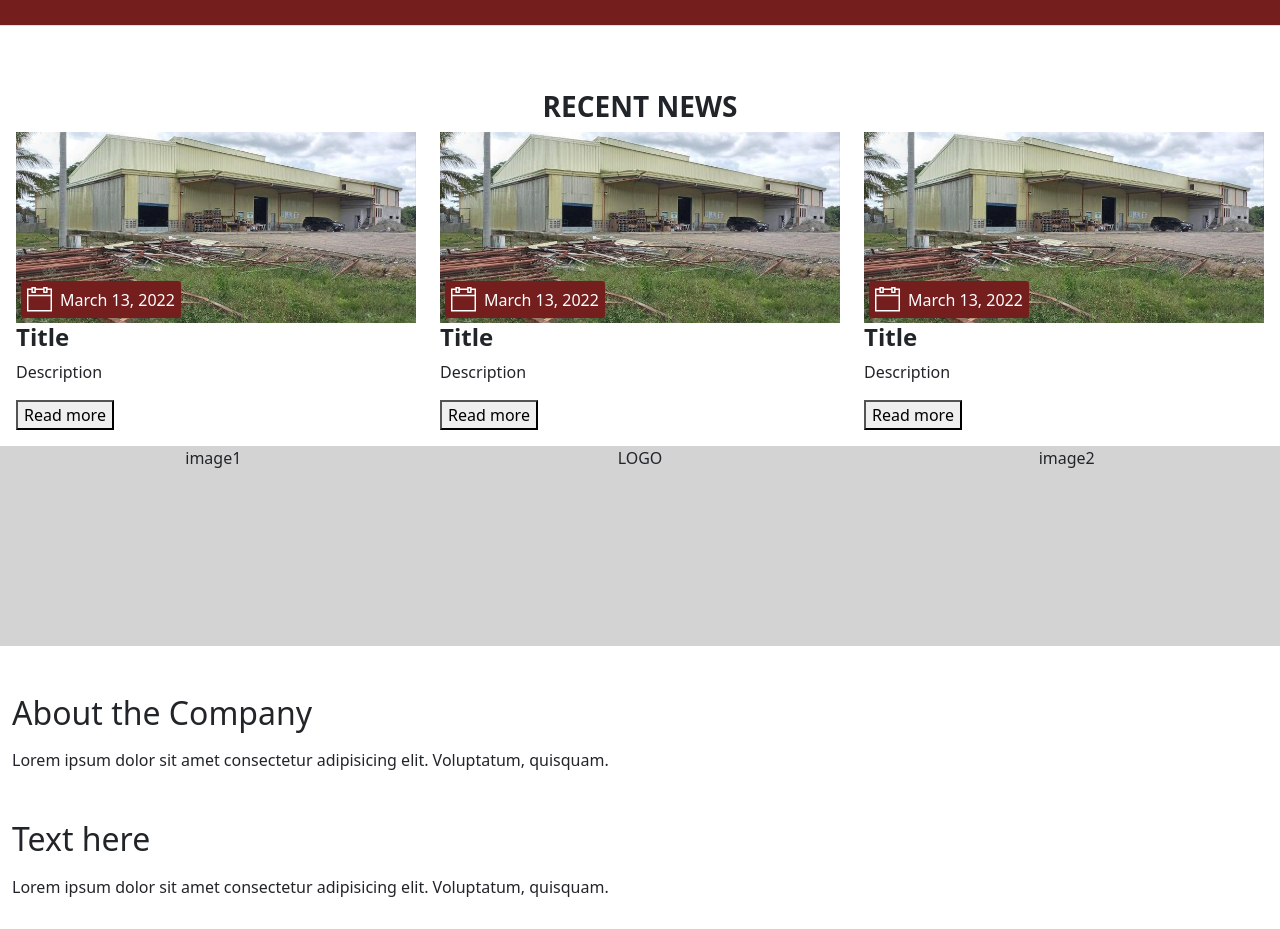
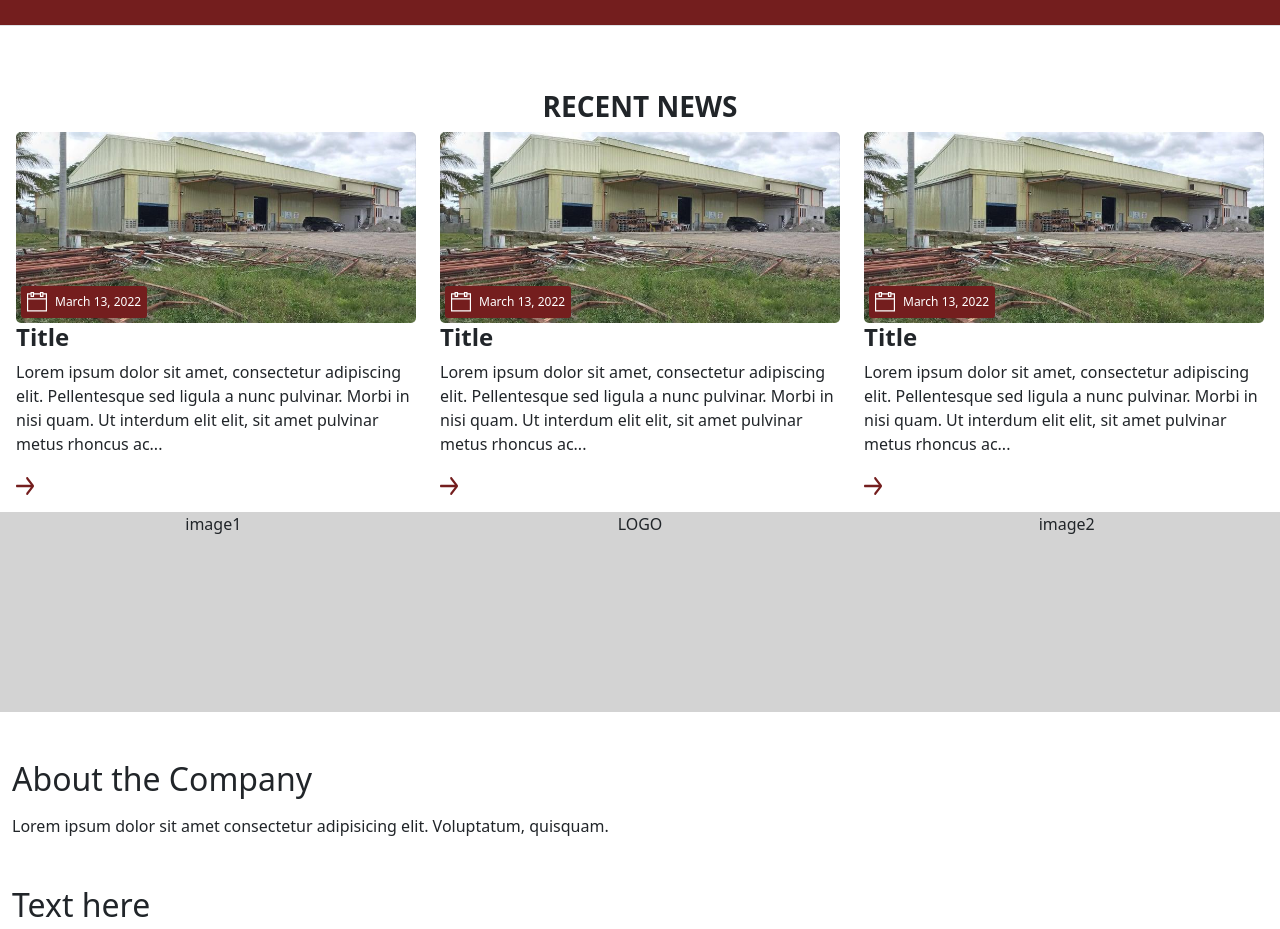
Before and after one commit to floooptimism/kauswagan-company-site, a website: page index.html in a window 1280 px wide. Shown: the part 1520-2449 px from the top of the page. Drawn offline with nearby package versions, Linux system fonts and the light colour scheme.

Commit message:
update on news

```diff
--- a/index.html
+++ b/index.html
@@ -256,7 +256,7 @@
             <div class="news-card-image-container ">
               <img src="assets/cover.jpeg" alt="">
               <div class="news-card-image-date d-flex align-items-center">
-                <svg class="me-2" width="25" height="25" viewBox="0 0 25 25" fill="none" xmlns="http://www.w3.org/2000/svg">
+                <svg class="me-2" viewBox="0 0 25 25" fill="none" xmlns="http://www.w3.org/2000/svg">
                   <path d="M20.5882 1.52941V0H16.1765V1.52941H8.82353V0H4.41176V1.52941H0V24.4706H25V1.52941H20.5882ZM17.6471 1.52941H19.1176V4.58824H17.6471V1.52941ZM5.88235 1.52941H7.35294V4.58824H5.88235V1.52941ZM23.5294 22.9412H1.47059V9.29729H23.5294V22.9412ZM1.47059 7.76788V3.05882H4.41176V6.11765H8.82353V3.05882H16.1765V6.11765H20.5882V3.05882H23.5294V7.76788H1.47059Z" fill=""></path></svg>
                 March 13, 2022
               </div>
@@ -264,8 +264,13 @@
 
             <div class="news-card-info">
               <h4 class="fw-bold">Title</h4>
-              <p>Description</p>
-              <button>Read more</button>
+              <p class="news-card-info-description fs-6 text">Lorem ipsum dolor sit amet, consectetur adipiscing elit. Pellentesque sed ligula a nunc pulvinar. Morbi in nisi quam. Ut interdum elit elit, sit amet pulvinar metus rhoncus ac...
+              </p>
+              <a>
+                <svg width="24" height="24" viewBox="0 0 24 24" fill="none" xmlns="http://www.w3.org/2000/svg">
+                  <path d="M23.6211 13.1773L15.7579 23.5043C15.5053 23.8348 15.1895 24 14.8737 24C14.5579 24 14.2421 23.8348 13.9895 23.5043C13.4842 22.8434 13.4842 21.8107 13.9895 21.1497L19.7053 13.673H1.26316C0.568421 13.673 0 12.9294 0 12.0207C0 11.1119 0.568421 10.3683 1.26316 10.3683H19.7053L13.9579 2.85026C13.4526 2.18933 13.4526 1.15663 13.9579 0.495697C14.4632 -0.165232 15.2526 -0.165232 15.7579 0.495697L23.6211 10.8227C24.1263 11.4836 24.1263 12.5577 23.6211 13.1773Z" fill="#741E1E"/>
+                </svg>
+              </a>
             </div>
           </div>
           <div class="col-md news-card">
@@ -279,8 +284,13 @@
             </div>
             <div class="news-card-info">
               <h4 class="fw-bold">Title</h4>
-              <p>Description</p>
-              <button>Read more</button>
+              <p class="news-card-info-description fs-6 text">Lorem ipsum dolor sit amet, consectetur adipiscing elit. Pellentesque sed ligula a nunc pulvinar. Morbi in nisi quam. Ut interdum elit elit, sit amet pulvinar metus rhoncus ac...
+              </p>
+              <a>
+                <svg width="24" height="24" viewBox="0 0 24 24" fill="none" xmlns="http://www.w3.org/2000/svg">
+                  <path d="M23.6211 13.1773L15.7579 23.5043C15.5053 23.8348 15.1895 24 14.8737 24C14.5579 24 14.2421 23.8348 13.9895 23.5043C13.4842 22.8434 13.4842 21.8107 13.9895 21.1497L19.7053 13.673H1.26316C0.568421 13.673 0 12.9294 0 12.0207C0 11.1119 0.568421 10.3683 1.26316 10.3683H19.7053L13.9579 2.85026C13.4526 2.18933 13.4526 1.15663 13.9579 0.495697C14.4632 -0.165232 15.2526 -0.165232 15.7579 0.495697L23.6211 10.8227C24.1263 11.4836 24.1263 12.5577 23.6211 13.1773Z" fill="#741E1E"/>
+                </svg>
+              </a>
             </div>
           </div>
           <div class="col-md news-card">
@@ -293,9 +303,14 @@
               </div>
             </div>
             <div class="news-card-info">
-              <h4 class="fw-bold">Title</h4>
-              <p>Description</p>
-              <button>Read more</button>
+              <h4 class="fw-bold news-card-info-title">Title</h4>
+              <p class="news-card-info-description fs-6 text">Lorem ipsum dolor sit amet, consectetur adipiscing elit. Pellentesque sed ligula a nunc pulvinar. Morbi in nisi quam. Ut interdum elit elit, sit amet pulvinar metus rhoncus ac...
+              </p>
+              <a>
+                <svg width="24" height="24" viewBox="0 0 24 24" fill="none" xmlns="http://www.w3.org/2000/svg">
+                  <path d="M23.6211 13.1773L15.7579 23.5043C15.5053 23.8348 15.1895 24 14.8737 24C14.5579 24 14.2421 23.8348 13.9895 23.5043C13.4842 22.8434 13.4842 21.8107 13.9895 21.1497L19.7053 13.673H1.26316C0.568421 13.673 0 12.9294 0 12.0207C0 11.1119 0.568421 10.3683 1.26316 10.3683H19.7053L13.9579 2.85026C13.4526 2.18933 13.4526 1.15663 13.9579 0.495697C14.4632 -0.165232 15.2526 -0.165232 15.7579 0.495697L23.6211 10.8227C24.1263 11.4836 24.1263 12.5577 23.6211 13.1773Z" fill="#741E1E"/>
+                </svg>
+              </a>
             </div>
           </div>
 
--- a/style.css
+++ b/style.css
@@ -87,9 +87,11 @@ html{
 
 .news-card-image-container img{
   width: 100%;
+  border-radius: 5px;
 }
 
 .news-card-image-date {
+  font-size: 12px;
   padding: 6px;
   border-radius: 3px;
   position: absolute;
@@ -101,4 +103,15 @@ html{
 
 .news-card-image-date svg{
   fill: #fff;
+  width: 20px;
+  height: 20px;
 }
+
+.news-card-info {
+
+}
+
+.news-card-info a svg{
+  width: 18px;
+  height: 18px;
+}
```
